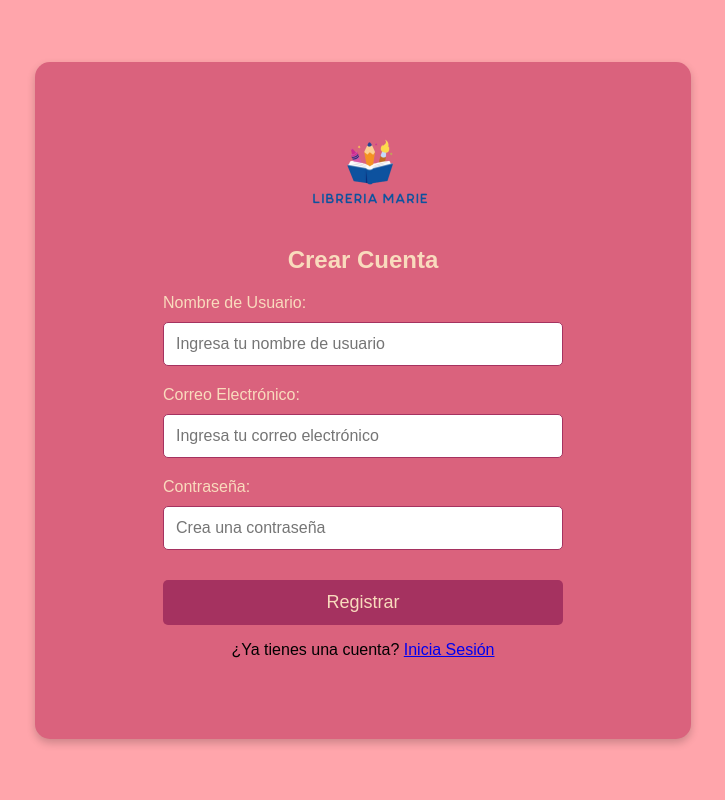
After one commit to superpapus/marieweb, a Django app: page /registro/ in a window 1280 px wide. The commit adds this page. Shown: the whole page, without its empty margins (277-1002 px from the left). Run offline with Django 4.2, Linux system fonts and the light colour scheme.

Commit message:
Formulario + Registro!

```diff
--- /dev/null
+++ b/marieweb/static/css/registro.css
@@ -0,0 +1,100 @@
+body {
+    font-family: Arial, sans-serif;
+    margin: 0;
+    padding: 0;
+    background-color: #FFA5AB;
+    overflow-x: hidden;
+    display: flex;
+    justify-content: center;
+    align-items: center;
+    height: 100vh;
+}
+
+.formulario {
+    background-color: #DA627D;
+    padding: 5vw 10vw; /* Ajuste proporcional a la pantalla */
+    border-radius: 15px;
+    margin-top: 5vw;
+    margin-bottom: 5vw;
+    box-shadow: 0 4px 8px rgba(0, 0, 0, 0.2); /* Sombra para dar profundidad */
+    width: 100%;
+    max-width: 400px;
+    text-align: center;
+}
+
+.logo {
+    font-size: 30px;
+    font-weight: bold;
+    display: flex;
+    justify-content: center;
+    align-items: center;
+    margin-bottom: 20px;
+}
+
+.logo img {
+    height: 100px;
+    margin-right: 10px;
+}
+
+h1 {
+    color: #F9DBBD;
+    margin-bottom: 20px;
+    font-size: 24px;
+}
+
+.form-group {
+    text-align: left;
+    margin-bottom: 20px;
+}
+
+.form-group label {
+    color: #F9DBBD;
+    display: block;
+    margin-bottom: 5px;
+}
+
+.form-group input {
+    width: 100%;
+    padding: 12px;
+    border: 1px solid #A53260;
+    border-radius: 5px;
+    font-size: 16px;
+    margin-top: 5px;
+    box-sizing: border-box;
+}
+
+.form-group input:focus {
+    border-color: #F9DBBD;
+    outline: none;
+}
+
+.btn-primary {
+    background-color: #A53260;
+    border: none;
+    padding: 12px 20px;
+    border-radius: 5px;
+    cursor: pointer;
+    font-size: 18px;
+    color: #F9DBBD;
+    width: 100%;
+    margin-top: 10px;
+    transition: background-color 0.3s ease;
+}
+
+.btn-primary:hover {
+    background-color: #8E2953;
+}
+
+.btn-secondary {
+    display: inline-block;
+    padding: 10px 15px;
+    background-color: #007bff;
+    color: #fff;
+    text-decoration: none;
+    border-radius: 5px;
+    text-align: center;
+    margin-top: 15px;
+}
+.btn-secondary:hover {
+    background-color: #0056b3;
+}
--- a/marieweb/templates/login.html
+++ b/marieweb/templates/login.html
@@ -37,6 +37,9 @@
             <p>Intentos restantes: {{ remaining_attempts }}</p>
         {% endif %}
 
+        <div class="register-link">
+            <p>¿No tienes una cuenta? <a href="{% url 'registro' %}" class="btn-secondary">Regístrate</a></p>
+        </div>
     </div>
 </body>
 </html>
--- /dev/null
+++ b/marieweb/templates/registro.html
@@ -0,0 +1,42 @@
+{% load static %}
+<!DOCTYPE html>
+<html lang="es">
+<head>
+    <meta charset="UTF-8">
+    <title>Registro</title>
+    <link rel="stylesheet" href="{% static '/css/registro.css' %}">
+</head>
+<body>
+    <div class="formulario container">
+        <div class="logo"><img src="{% static '/img/logo.png' %}" alt="Logo" style="height: 100px;"></div>
+        <h1>Crear Cuenta</h1>
+
+        <form method="POST">
+            {% csrf_token %}
+            <div class="form-group">
+                <label for="id_username">Nombre de Usuario:</label>
+                <input type="text" name="username" class="form-control" required id="id_username" placeholder="Ingresa tu nombre de usuario">
+            </div>
+            <div class="form-group">
+                <label for="id_email">Correo Electrónico:</label>
+                <input type="email" name="email" class="form-control" required id="id_email" placeholder="Ingresa tu correo electrónico">
+            </div>
+            <div class="form-group">
+                <label for="id_password">Contraseña:</label>
+                <input type="password" name="password" class="form-control" required id="id_password" placeholder="Crea una contraseña">
+            </div>
+            <button type="submit" class="btn-primary">Registrar</button>
+        </form>
+
+        <p>¿Ya tienes una cuenta? <a href="{% url 'login' %}">Inicia Sesión</a></p>
+
+        {% if messages %}
+            <div class="messages">
+                {% for message in messages %}
+                    <p class="error">{{ message }}</p>
+                {% endfor %}
+            </div>
+        {% endif %}
+    </div>
+</body>
+</html>
--- a/marieweb/urls.py
+++ b/marieweb/urls.py
@@ -12,6 +12,7 @@ urlpatterns = [
     path('deudas/admin/ver/<int:id>/', views.ver_deuda, name='ver_deuda_admin'),
     path('deudas/admin/guardar_deuda/', views.guardar_deuda, name='guardar_deuda'),
     path('login/', views.login, name='login'),
+    path('registro/', views.registro, name='registro'),
     path('password_reset/', auth_views.PasswordResetView.as_view(), name='password_reset'),
     path('password_reset/done/', auth_views.PasswordResetDoneView.as_view(), name='password_reset_done'),
     path('reset/<uidb64>/<token>/', auth_views.PasswordResetConfirmView.as_view(), name='password_reset_confirm'),
```
